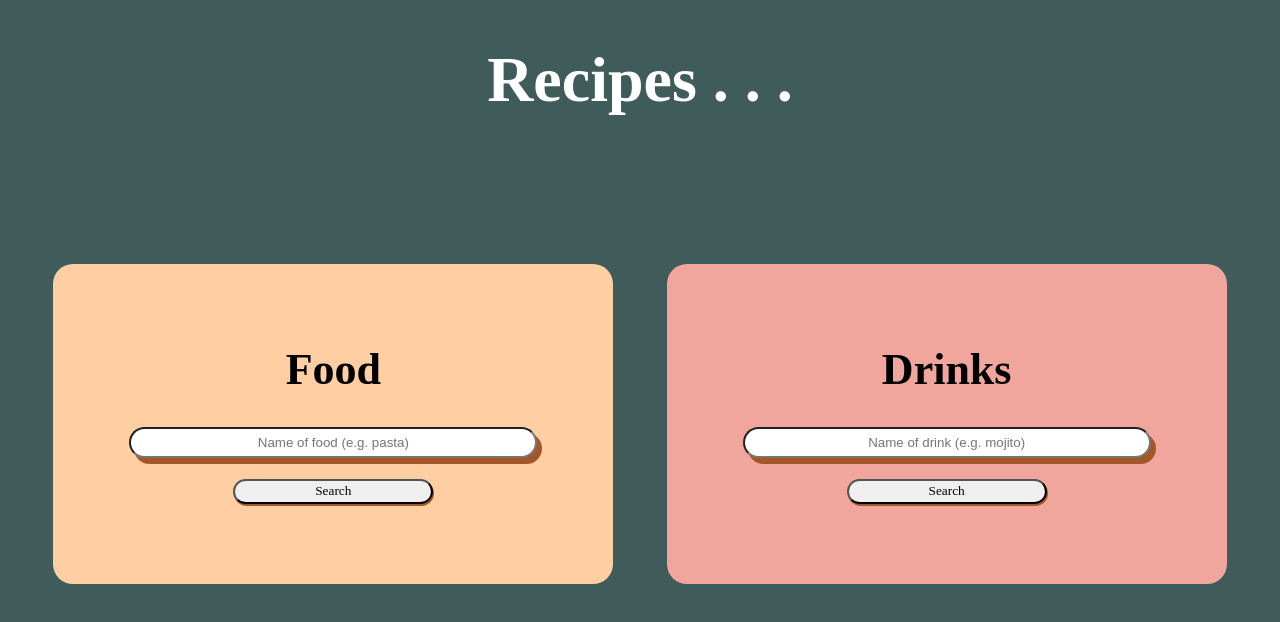
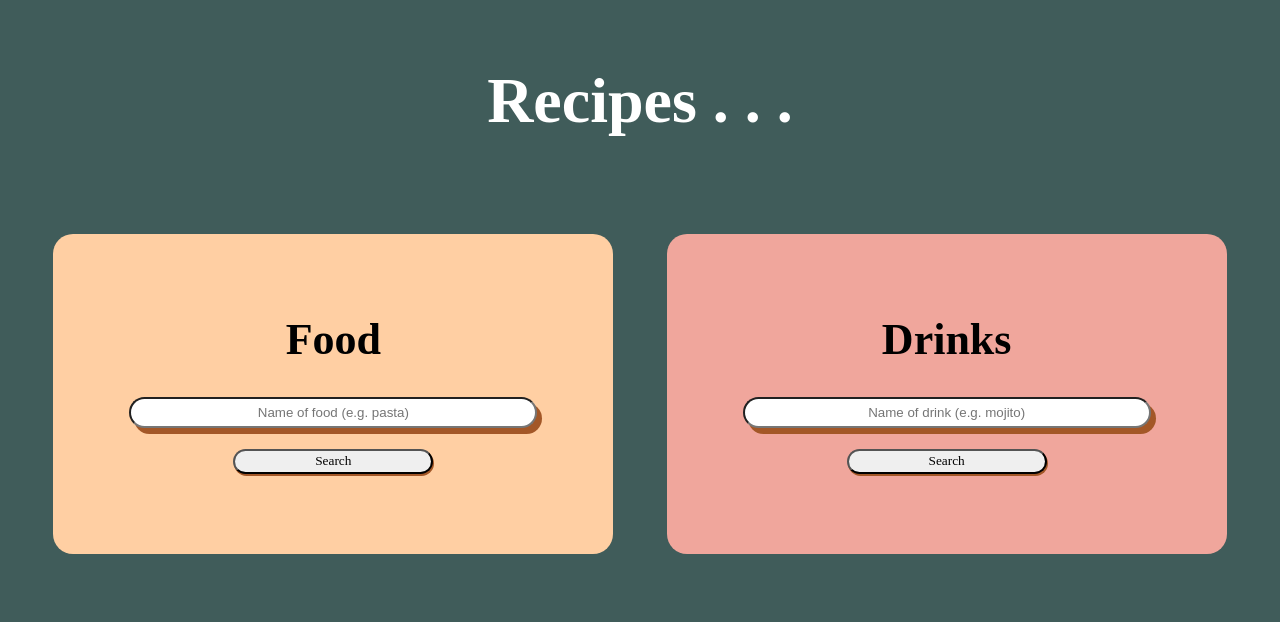
Before and after one commit to michellewongi/recipes, a React (Create React App) app: page / in a window 1280 px wide. Shown: the top 622 px of the page. Built offline with nearby package versions, Linux system fonts and the light colour scheme; a web font is replaced by a local one.

Commit message:
Updating styles.css

```diff
--- a/src/App.css
+++ b/src/App.css
@@ -31,15 +31,13 @@ strong {
   font-size: 3.2rem;
   font-weight: bold;
   text-align: center;
+  margin-top: 4rem;
+  margin-bottom: -0.5rem;
 }
 
 .App {
   display: flex;
   flex-direction: column;
-}
-
-.search-section {
-  margin-top: 0;
 }
 
 .food-section,
```
